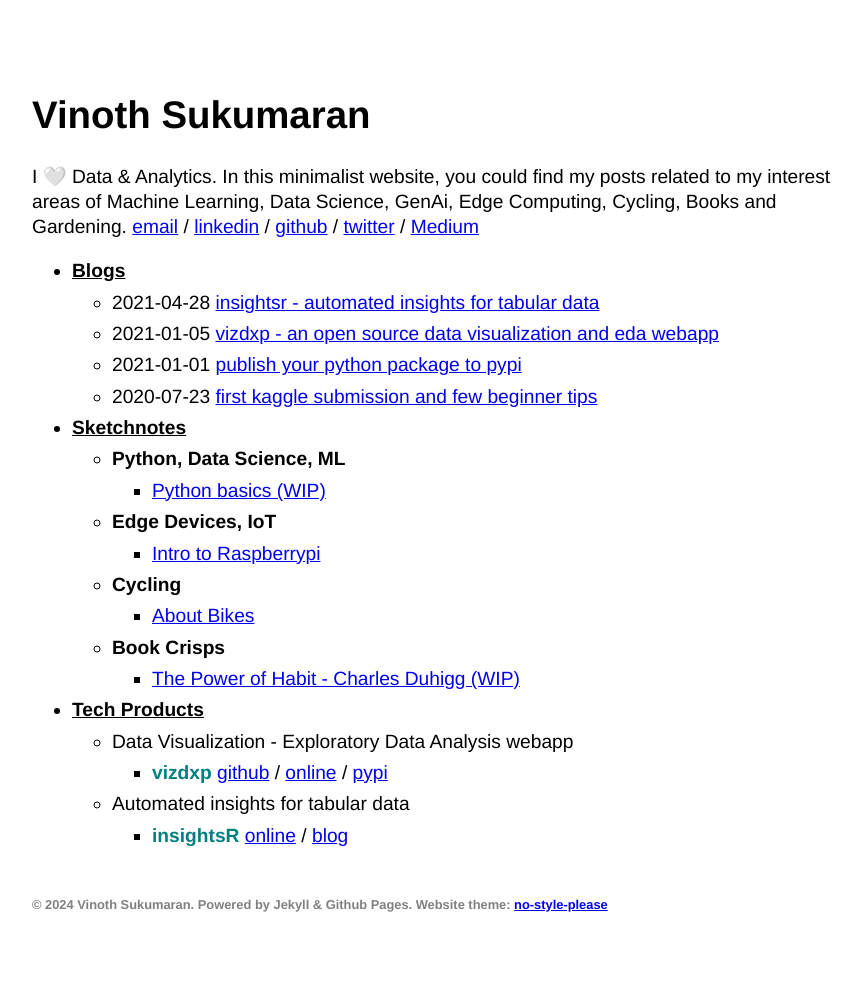
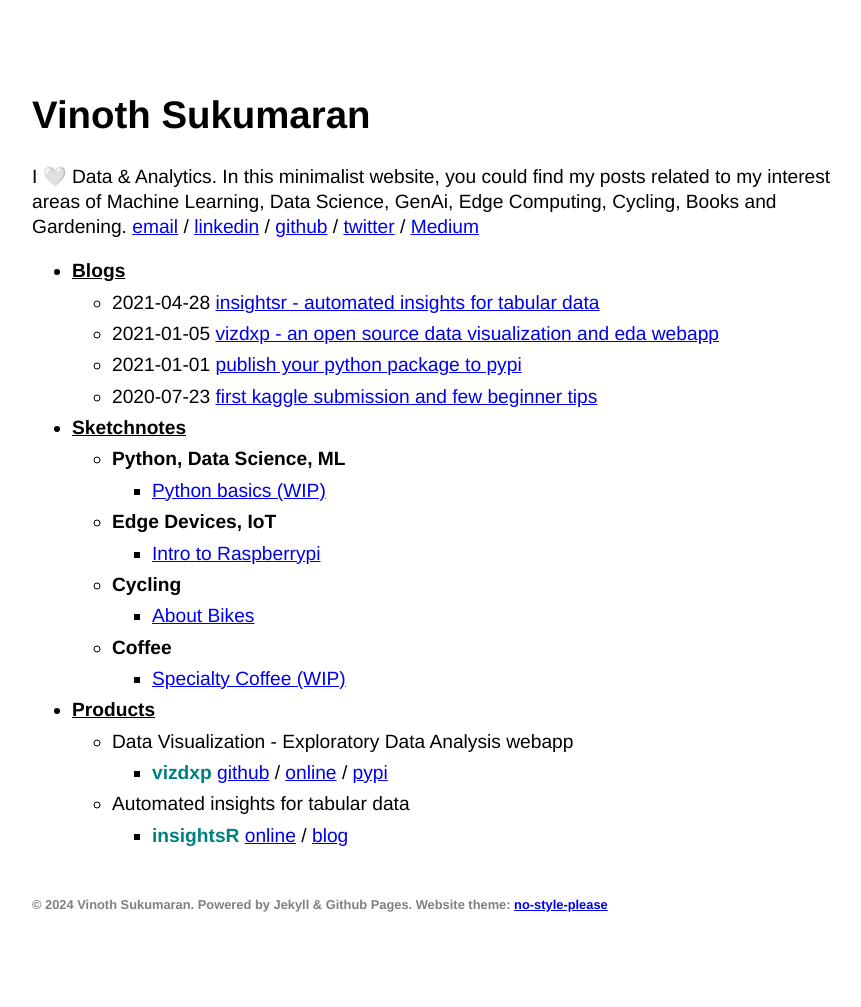
Before and after one commit to Vinothsuku/vinothsuku.github.io, a Jekyll site: the page built from index.md, in a window 1280 px wide. Shown: the whole page, without its empty margins (208-1069 px from the left). Built offline with Jekyll 4.4.1, drawn with Linux system fonts in a browser that asks for light colours.

Commit message:
Update menu.yml

```diff
--- a/_data/menu.yml
+++ b/_data/menu.yml
@@ -20,12 +20,12 @@ entries:
         entries:
           - title: About Bikes
             url: bikes
-      - title: <b>Book Crisps</b>
+      - title: <b>Coffee</b>
         entries:
-          - title: The Power of Habit - Charles Duhigg (WIP)
-            url: power of habit
+          - title: Specialty Coffee (WIP)
+            url: specialty coffee
 
-  - title: <b><u>Tech Products</u></b>
+  - title: <b><u>Products</u></b>
     entries:
       - title: Data Visualization - Exploratory Data Analysis webapp
         entries:
```
